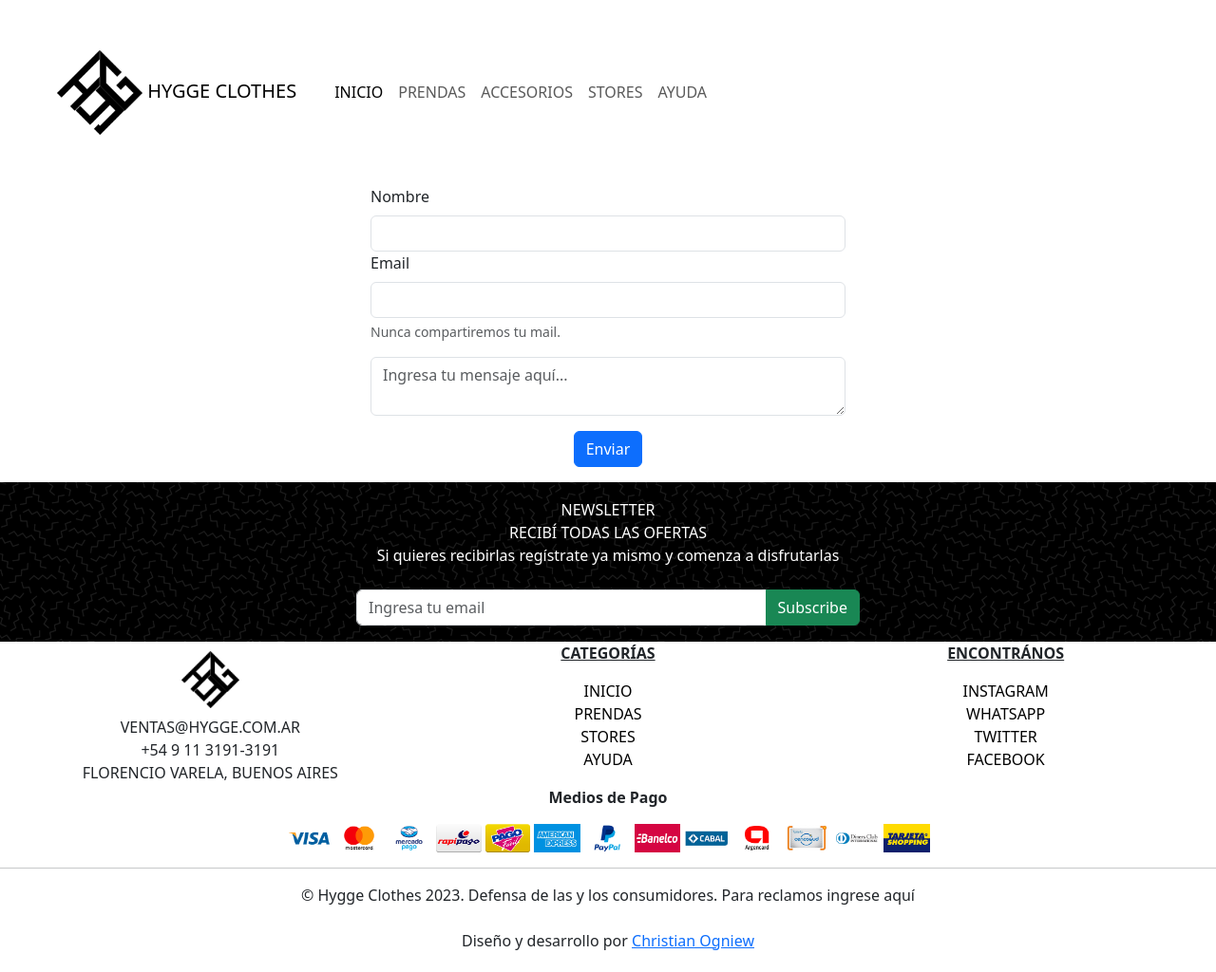
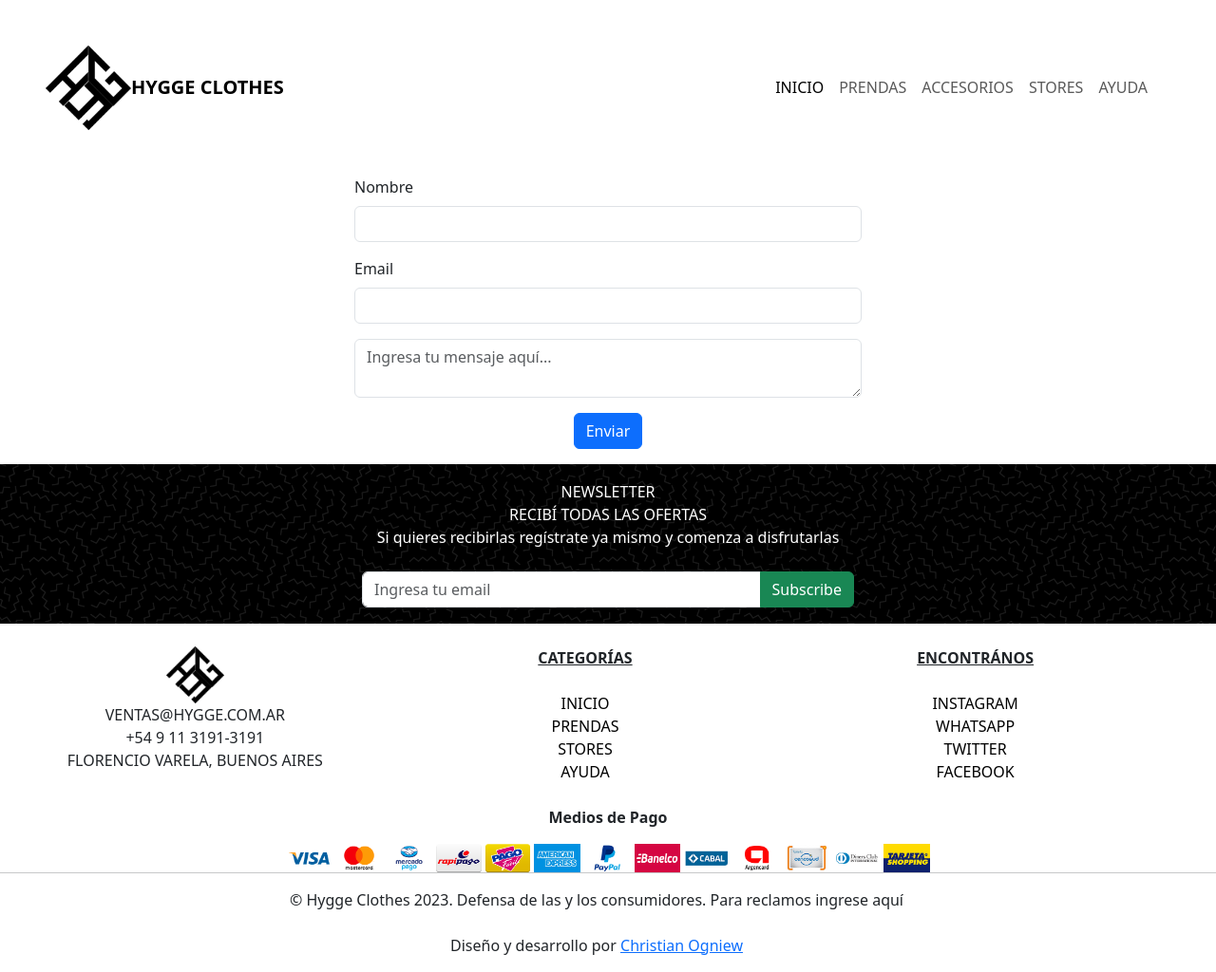
Before and after one commit to ChristianOgniew/PreEntrega2-Ogniew, a plain HTML site: page pages/ayuda.html in a window 1280 px wide. Shown: the whole page at 95% size. Drawn offline with nearby package versions, Linux system fonts and the light colour scheme.

Commit message:
se arregla la estructura html y termino mi pre-entrega

```diff
--- a/pages/ayuda.html
+++ b/pages/ayuda.html
@@ -4,49 +4,55 @@
     <meta charset="UTF-8" />
     <meta http-equiv="X-UA-Compatible" content="IE=edge" />
     <meta name="viewport" content="width=device-width, initial-scale=1.0" />
+    <!-- BOOTSTRAP -->
     <link
       href="https://cdn.jsdelivr.net/npm/bootstrap@5.3.0-alpha1/dist/css/bootstrap.min.css"
       rel="stylesheet"
       integrity="sha384-GLhlTQ8iRABdZLl6O3oVMWSktQOp6b7In1Zl3/Jr59b6EGGoI1aFkw7cmDA6j6gD"
       crossorigin="anonymous"
     />
-    <script
-      src="https://cdn.jsdelivr.net/npm/bootstrap@5.3.0-alpha1/dist/js/bootstrap.bundle.min.js"
-      integrity="sha384-w76AqPfDkMBDXo30jS1Sgez6pr3x5MlQ1ZAGC+nuZB+EYdgRZgiwxhTBTkF7CXvN"
-      crossorigin="anonymous"
-    ></script>
+    <!-- STYLES -->
     <link rel="stylesheet" href="../styles/style.css" />
+    <!-- FAVICON -->
     <link
       rel="shortcut icon"
-      href="./img/faviconhygge.png"
+      href="../img/faviconhygge.png"
       type="image/x-icon"
     />
+
     <title>HYGGE CLOTHES - SUBTLE & ACCURATE FOR YOU</title>
   </head>
   <body>
     <!-- NAV BAR -->
-    <nav class="navbar navbar-expand-md navbar-light p-5">
-      <div class="nav__container container-fluid">
-        <button
-          class="navbar-toggler"
-          type="button"
-          data-bs-toggle="collapse"
-          data-bs-target="#navbar-toggler"
-          aria-controls="navbarTogglerDemo01"
-          aria-expanded="false"
-          aria-label="Toggle navigation"
+    <nav class="navbar navbar-expand-md navbar-light p-5 row p-0 m-0">
+      <div class="container-fluid p-0">
+        <a
+          class="navbar-brand text-uppercase p-0 m-0 fw-bold d-flex justify-content-center align-items-center"
+          href="../index.html"
         >
-          <span class="navbar-toggler-icon"></span>
-        </button>
-        <div class="collapse navbar-collapse" id="navbar-toggler">
-          <a class="navbar-brand" href="../index.html">
           <img
+            class="d-inline-block logo__img img-fluid"
             src="../img/logohyggenegro.png"
             width="90"
             alt="Logo de la marca Hygge"
           />
           HYGGE CLOTHES
         </a>
+        <button
+          class="navbar-toggler collapsed justify-content-end"
+          type="button"
+          data-bs-toggle="collapse"
+          data-bs-target="#navbarNav"
+          aria-controls="navbarNav"
+          aria-expanded="false"
+          aria-label="Toggle navigation"
+        >
+          <span class="navbar-toggler-icon"></span>
+        </button>
+        <div
+          class="navbar-collapse justify-content-end collapse"
+          id="navbarNav"
+        >
           <ul
             class="navbar-nav d-flex justify-content-center align-items-center m-3"
           >
@@ -68,7 +74,7 @@
               <a class="nav-link" href="../pages/stores.html">STORES</a>
             </li>
             <li class="nav-item">
-              <a class="nav-link" href="./ayuda.html">AYUDA</a>
+              <a class="nav-link" href="../pages/ayuda.html">AYUDA</a>
             </li>
           </ul>
         </div>
@@ -77,49 +83,50 @@
     <!-- FIN NAV BAR -->
 
     <!-- AYUDA  -->
-    <form>
-      <div class="mb-3">
+    <div class="container mt-6">
+      <form class="container-fluid row justify-content-center m-0 p-0">
+        <div class="container mb-3 col-md-6">
           <label for="exampleInputEmail1" class="form-label">Nombre</label>
           <input
             type="email"
-          class="form-control"
+            class="form-control mb-3"
             id="exampleInputEmail1"
             aria-describedby="emailHelp"
           />
           <label for="exampleInputPassword1" class="form-label">Email</label>
           <input
             type="email"
-          class="form-control"
+            class="form-control mb-3"
             id="exampleInputEmail1"
             aria-describedby="emailHelp"
           />
-        <div id="emailHelp" class="form-text">Nunca compartiremos tu mail.</div>
-      </div>
+
           <textarea
-        class="form-control campo"
+            class="form-control campo mb-3"
             name="mensaje"
             placeholder="Ingresa tu mensaje aquí..."
           ></textarea>
-      <button type="submit" class="btn btn-primary m-3">Enviar</button>
+          <button type="submit" class="btn btn-primary btn__form">
+            Enviar
+          </button>
+        </div>
       </form>
+    </div>
     <!-- FIN AYUDA -->
 
     <!-- NEWSLETTER -->
 
     <div
-      class="container-fluid newsletter__container d-flex justify-content-center align-items-center"
+      class="container-fluid row newsletter__container justify-content-center align-items-center p-0 m-0"
     >
       <div class="col-md-6">
         <div class="card bg-transparent text-white">
           <div class="text-center">
-            <span class="d-block mt-3"
-              >NEWSLETTER
-              <br />
-              RECIBÍ TODAS LAS OFERTAS <br />
-              Si quieres recibirlas regístrate ya mismo y comenza a
-              disfrutarlas</span
-            >
-
+            <p class="d-block mt-3 p-0 m-0">NEWSLETTER</p>
+            <p class="p-0 m-0">RECIBÍ TODAS LAS OFERTAS</p>
+            <p class="p-0 m-0">
+              Si quieres recibirlas regístrate ya mismo y comenza a disfrutarlas
+            </p>
             <div class="mx-5">
               <div class="input-group mb-3 mt-4">
                 <input
@@ -145,34 +152,34 @@
     <!-- FIN DEL NEWSLETTER -->
 
     <!-- FOOTER -->
-    <footer>
-      <div
-        class="container-fluid d-flex justify-content-center align-items-center"
+    <footer
+      class="cointainer-fluid row justify-content-between align-items-center text-center m-0 p-0"
     >
-        <div class="footer__container row">
+      <div class="container-fluid row">
+        <div class="footer__container row mt-4">
           <div
             class="col-xl-4 col-lg-4 col-md-4 justify-content-center align-items-center"
           >
-            <div class="justify-content-center align-items-center">
+            <div class="container justify-content-center align-items-center">
               <img
-                class="m-2"
+                class="m-0 p-0"
                 src="../img/logohyggenegro.png"
                 height="60px"
                 alt="logo de la marca"
               />
               <p class="mb-30 footer-desc p-0 m-0">VENTAS@HYGGE.COM.AR</p>
               <p class="p-0 m-0">+54 9 11 3191-3191</p>
-              <p class="p-0 m-0">FLORENCIO VARELA, BUENOS AIRES</p>
+              <p class="p-0 m-0 mb-3">FLORENCIO VARELA, BUENOS AIRES</p>
             </div>
           </div>
           <div
             class="col-xl-4 col-lg-4 col-md-4 justify-content-center align-items-center"
           >
-            <div class="">
+            <div class="m-0">
               <p>
                 <b><u>CATEGORÍAS</u></b>
               </p>
-              <ul class="list-unstyled">
+              <ul class="list-unstyled p-2">
                 <li>
                   <a
                     href="../index.html"
@@ -211,7 +218,7 @@
               <p>
                 <b><u>ENCONTRÁNOS</u></b>
               </p>
-              <ul class="list-unstyled">
+              <ul class="list-unstyled p-2">
                 <li>
                   <a
                     href="https://www.instagram.com/hygclothes/"
@@ -281,7 +288,7 @@
       <!-- FIN DEL MEDIO DE PAGOS -->
 
       <!-- COPY -->
-      <div class="d-flex justify-content-center">
+      <div class="container-fluid row justify-content-center">
         <div class="copyright">
           <p class="text-center">
             &copy; Hygge Clothes 2023. Defensa de las y los consumidores. Para
--- a/styles/style.css
+++ b/styles/style.css
@@ -50,17 +50,14 @@
 .pagosm {
   height: 1.875rem;
 }
-.footer__container {
-  display: flex;
-  width: 100%;
-  flex-direction: row;
-  justify-content: space-between;
-  align-items: center;
-  text-align: center;
-}
 
 small {
   color: red;
+}
+
+.btn__form {
+  margin: 0 auto;
+  display: block;
 }
 
 /*  FIN SECCION PRENDAS */
@@ -75,36 +72,23 @@ small {
 }
 /* FIN STORES */
 
-/* AYUDA */
-form {
-  display: flex;
-  justify-content: center;
-  align-items: center;
-  flex-direction: column;
-}
-.form-control {
-  width: 500px;
-}
-
-/* FIN AYUDA */
-
 /* (responsive) */
 
 @media screen and (max-width: 360px) {
   .hero {
-    height: 300px;
+    height: 18.75rem;
   }
   .logo__img {
-    width: 50px;
-    height: 50px;
+    width: 3.125rem;
+    height: 3.125rem;
   }
   .section__img {
-    height: 150px;
+    height: 9.375rem;
   }
   .medios_pagos {
     display: none;
   }
   .navbar-toggler {
-    font-size: 16px;
+    font-size: 1rem;
   }
 }
```
Also changed, not shown: index.html (+14 -14 lines), pages/accesorios.html (+44 -41 lines), pages/prendas.html (+44 -41 lines), pages/stores.html (+45 -42 lines). Lines whose indentation alone changed are shown as unchanged.
